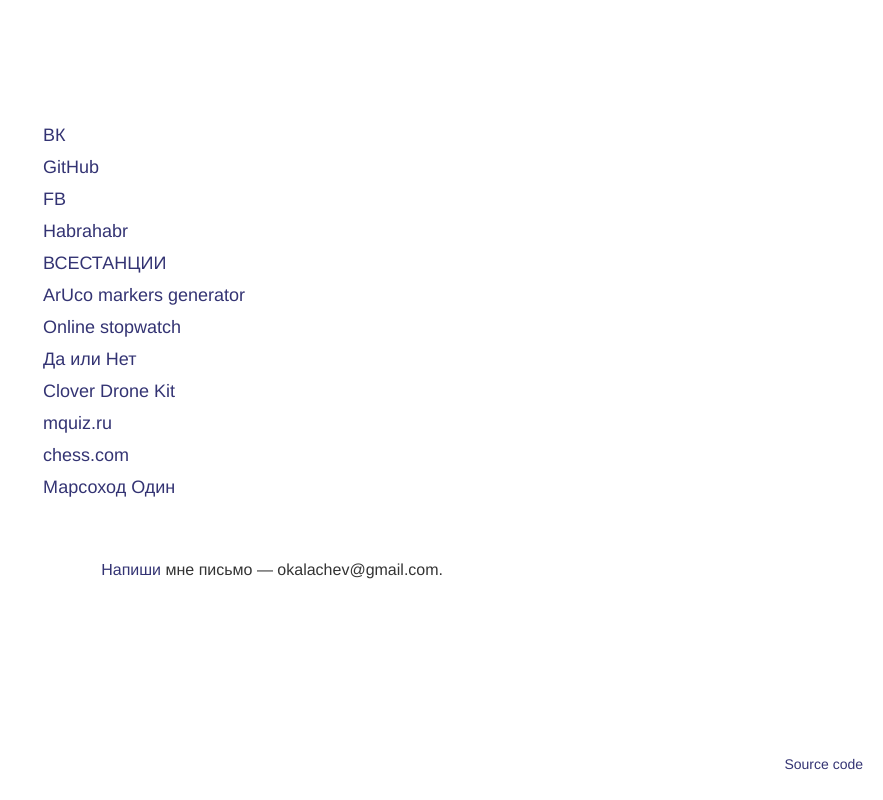
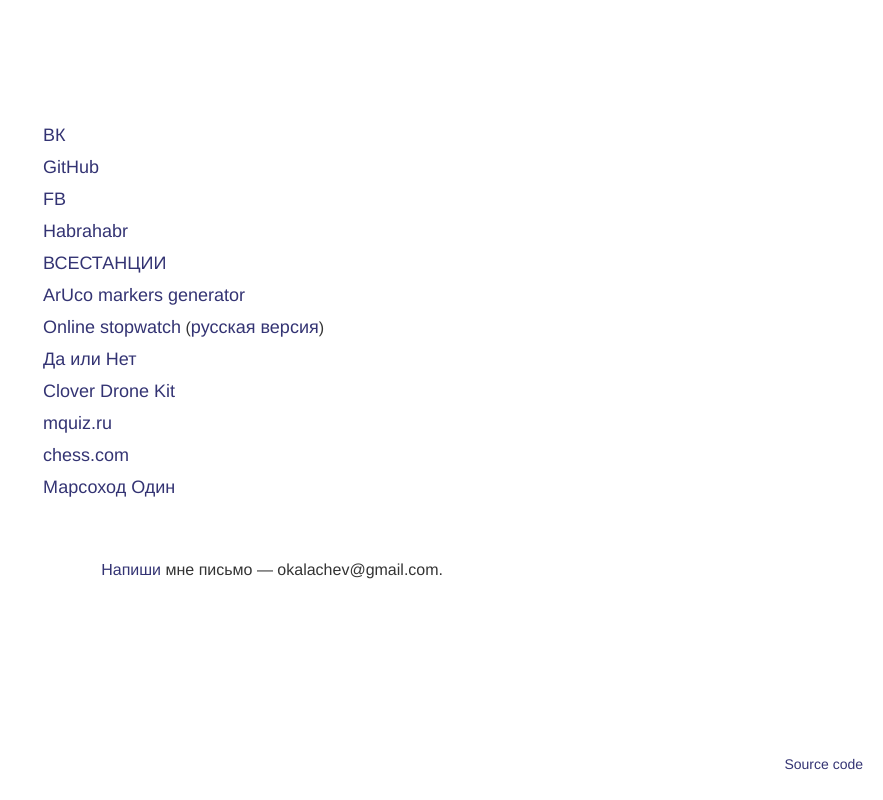
Before and after one commit to okalachev/okalachev.github.io, a plain HTML site: page index.html in a window 1280 px wide. Shown: the whole page, without its empty margins (397-1280 px from the left). Drawn offline with Linux system fonts and the light colour scheme.

Commit message:
Update index.html

```diff
--- a/index.html
+++ b/index.html
@@ -20,7 +20,7 @@
 				<li><a href="https://habr.com/ru/users/chv/">Habrahabr</a></li>
 				<li><a href="https://vk.com/allstations">ВСЕСТАНЦИИ</a></li>
 				<li><a href="https://chev.me/arucogen/">ArUco markers generator</a></li>
-				<li><a href="https://chev.me/stopwatch/">Online stopwatch</a></li>
+				<li><a href="https://chev.me/stopwatch/">Online stopwatch</a> (<a href="https://chev.me/stopwatch/ru.html">русская версия</a>)</li>
 				<li><a href="http://da-ili-net.ru">Да или Нет</a></li>
 				<li><a href="https://clover.coex.tech">Clover Drone Kit</a></li>
 				<li><a href="http://mquiz.ru">mquiz.ru</a></li>
```
